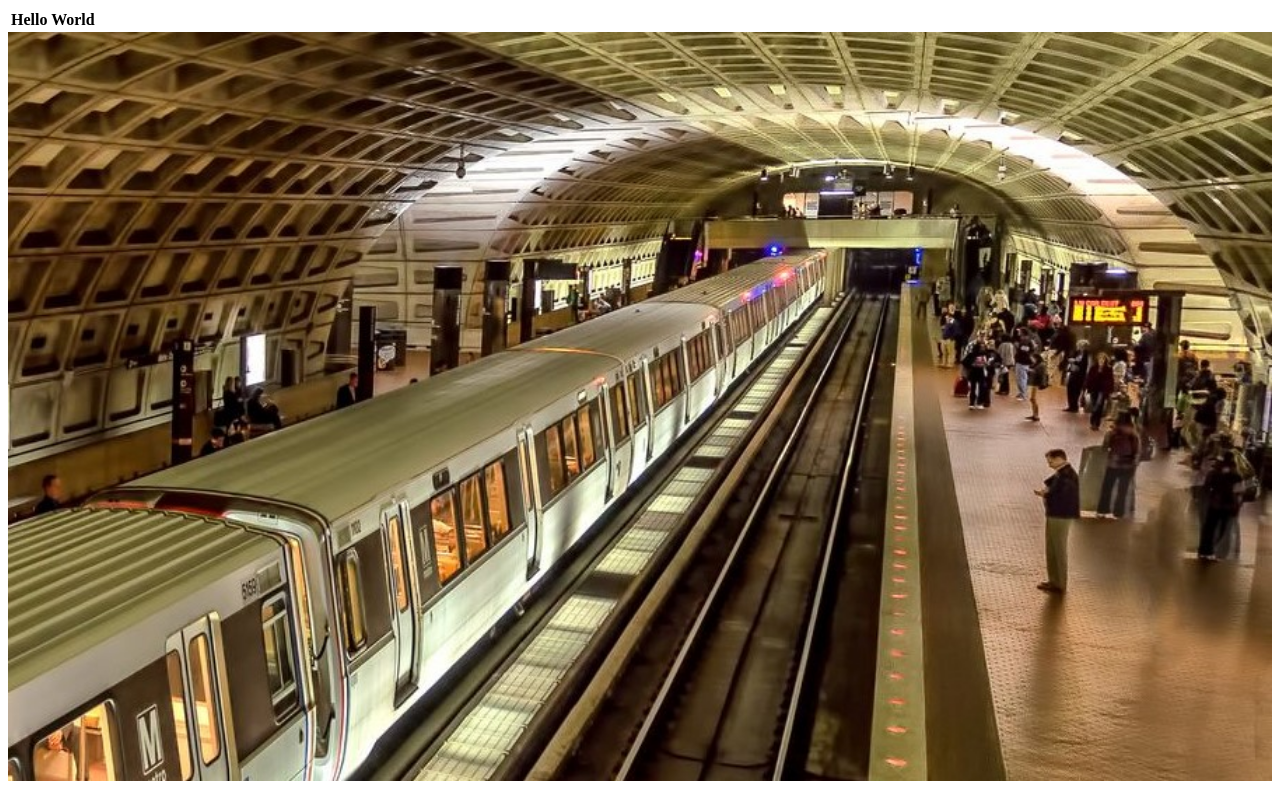
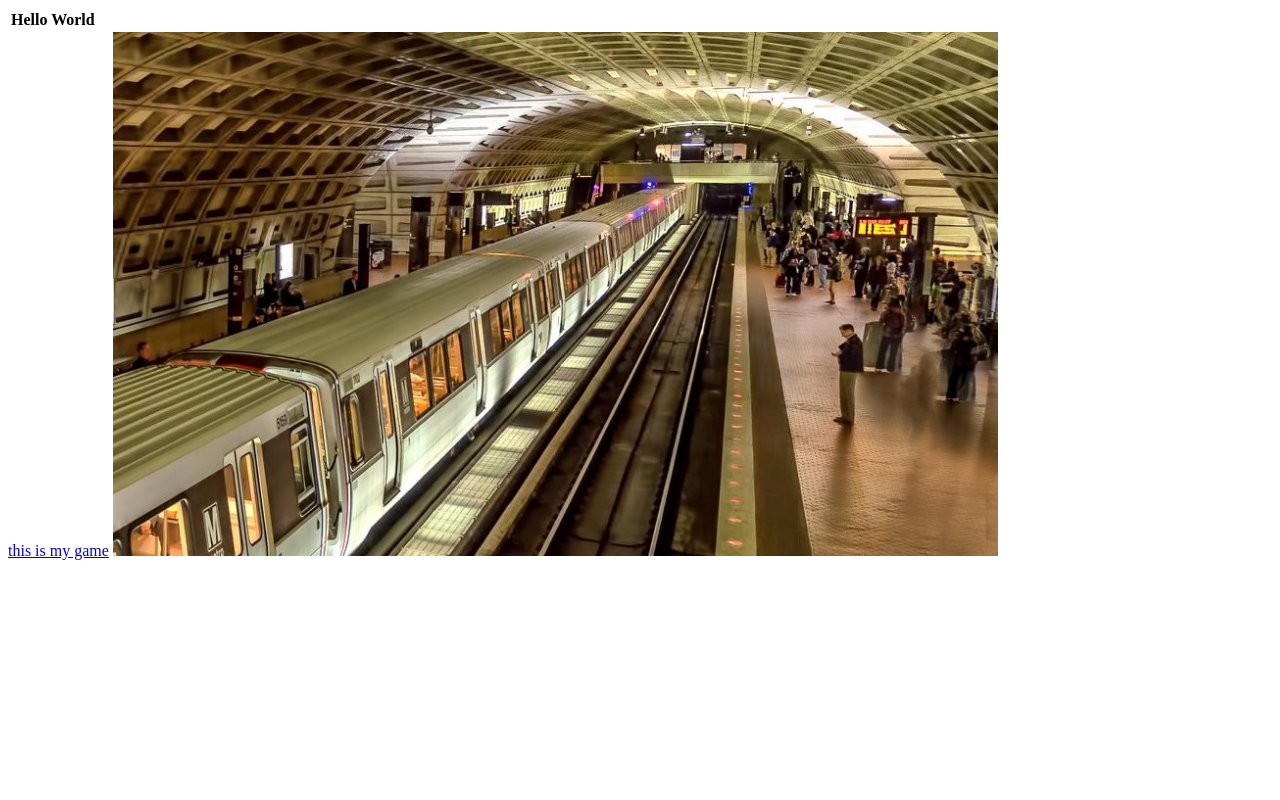
Before and after one commit to Tlld/TY, a plain HTML site: page index.html in a window 1280 px wide. Drawn offline with Linux system fonts and the light colour scheme.

Commit message:
Update index.html

```diff
--- a/index.html
+++ b/index.html
@@ -4,5 +4,6 @@
       <th>Hello World</th>
     </tr>
   </table>
-  <img src="https://tlld.github.io/TY/images/subway.jpg" style="width:100%">
+  <a href="https://tlld.github.io/TY/game/assignment 4.html">this is my game</a>
+  <img src="https://tlld.github.io/TY/images/subway.jpg" style="width:70%">
 </html>
```
